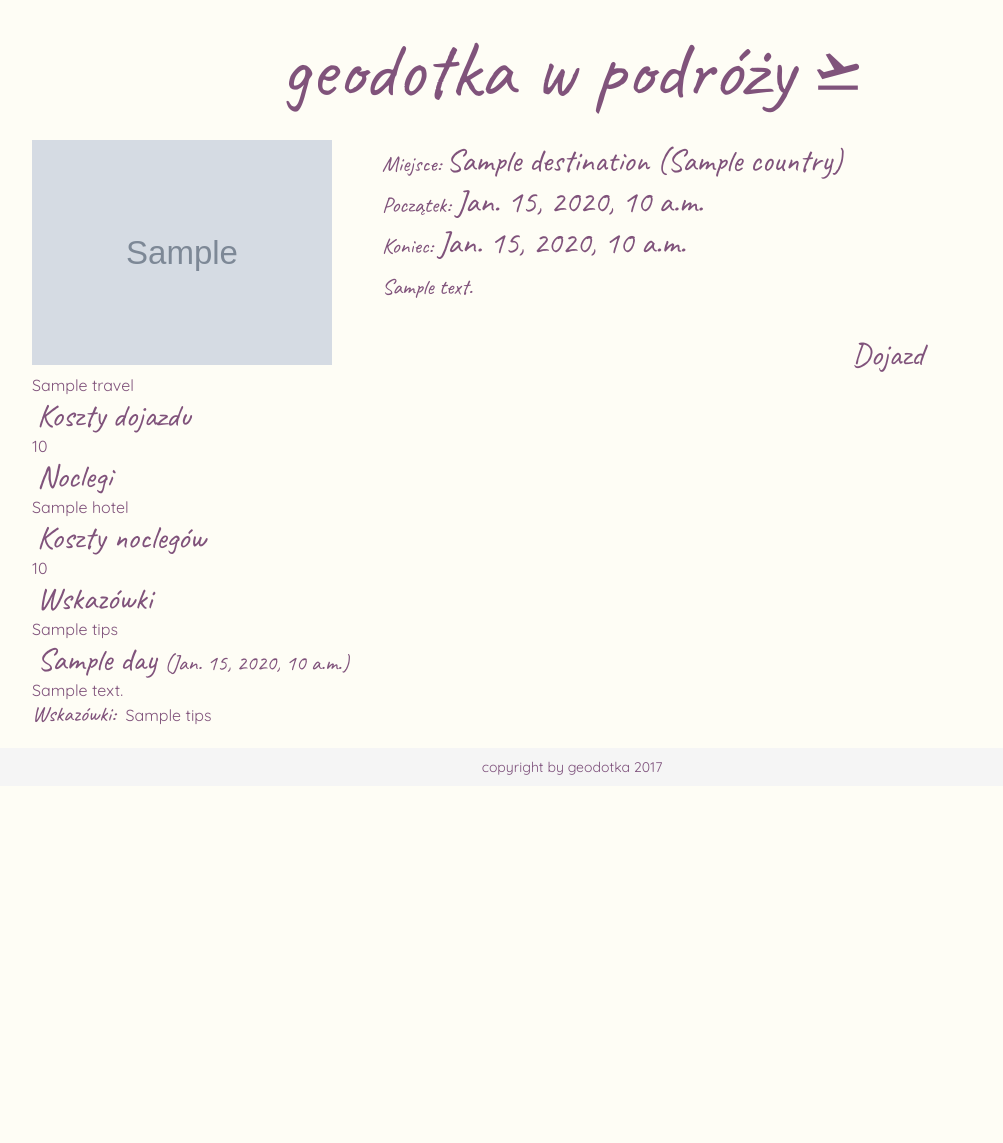
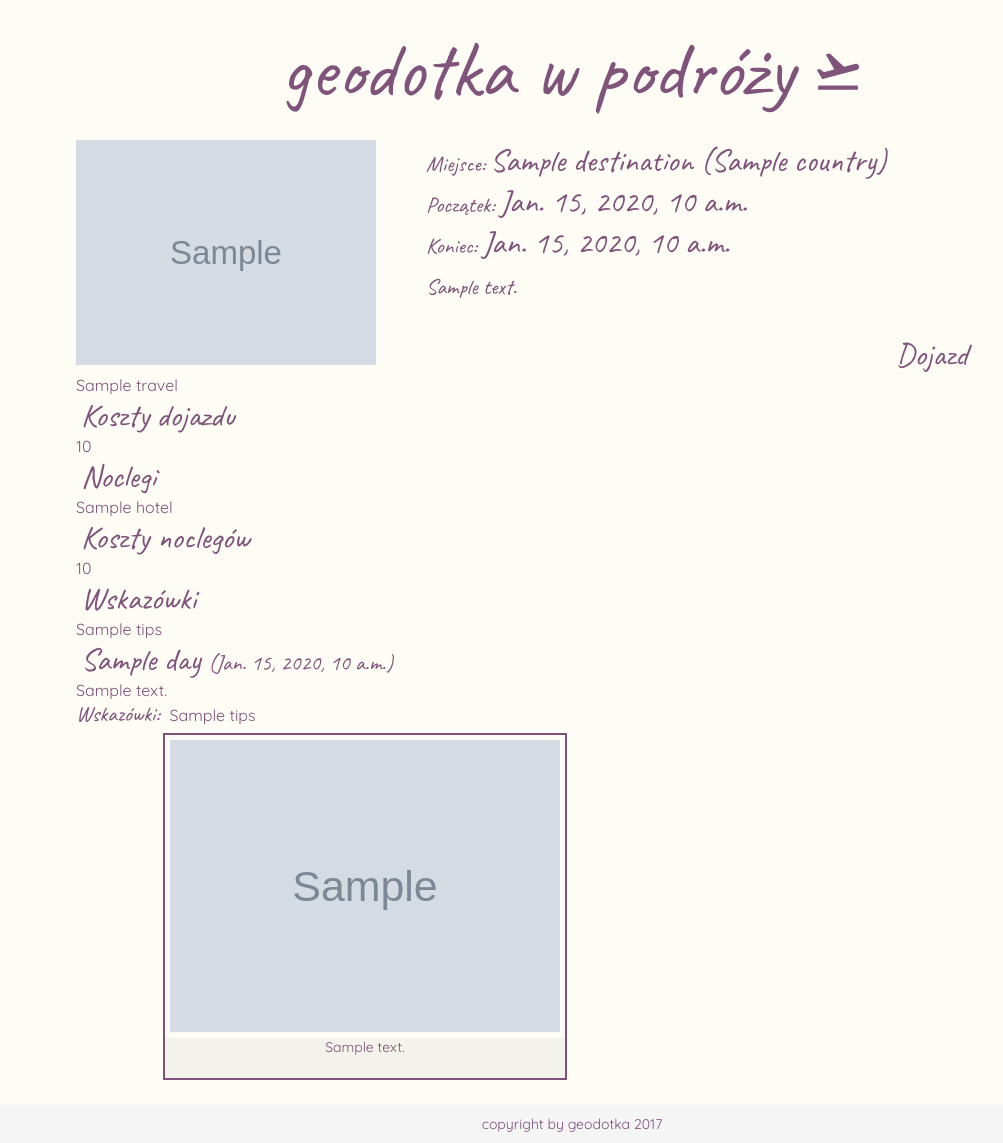
Before and after one commit to geodotka/mindtrip, a Django app: template mindtrip/trips/templates/trips/trip.html in a window 1280 px wide. Shown: the part 41-1184 px from the top of the page, without its empty margins (68-1071 px from the left). Before the commit the page ends 816 px from the top, so only its background shows below. Run offline with Django 3.2, Linux system fonts and the light colour scheme; the template is opened without the code that fills it: most values are stand-ins (such as "Sample title", 1, 10 or a date in 2020); grey boxes marked "Sample" are stand-in pictures.

Commit message:
Add gallery for day.

```diff
--- a/mindtrip/static/css/main.css
+++ b/mindtrip/static/css/main.css
@@ -143,9 +143,10 @@ footer span {
 }
 
 .content {
-	padding: 0 80px;
 	min-height: 370px;
 	text-align: justify;
+	margin: 0 auto;
+	width: 80%;
 }
 
 .trip p {
@@ -182,3 +183,46 @@ footer span {
 	font-size: 22px;
 	margin-right: 10px;
 }
+
+.trip .days .trip-gallery {
+	display: flex;
+	flex-wrap: wrap;
+	max-width: 828px;
+	margin-left: auto;
+	margin-right: auto;
+}
+
+.trip .photo-container {
+	position: relative;
+	margin: 5px;
+	height: 343px;
+	width: 400px;
+	border: solid 2px rgba(76, 12, 73, 0.71);
+}
+
+.trip .trip-photo {
+	height: 302px;
+	width: 400px;
+	padding: 5px;
+	box-sizing: border-box;
+	text-align: center;
+	display: inline-block;
+	vertical-align: middle;
+}
+
+.trip .trip-photo img {
+	display: inline-block;
+	height: 100%;
+}
+
+.trip .photo-description {
+	background-color: rgba(0, 0, 0, 0.04);
+	font-size: 14px;
+	text-align: center;
+	box-sizing: border-box;
+	padding: 0 3px;
+	height: 40px;
+	width: 400px;
+	bottom: 0;
+	position: absolute;
+}
--- a/mindtrip/trips/templates/trips/trip.html
+++ b/mindtrip/trips/templates/trips/trip.html
@@ -36,6 +36,18 @@
 								<p><span>Wskazówki:</span>{{ day.tips }}</p>
 							{% endif %}
 						</article>
+						<section class="trip-gallery">
+							{% for photo in day.photos.all %}
+								<div class="photo-container">
+									<div class="trip-photo">
+										<img src="{{ photo.photo.url }}">
+									</div>
+									<div class="photo-description">
+										<p>{{ photo.description }}</p>
+									</div>
+								</div>
+							{% endfor %}
+						</section>
 					{% endfor %}
 				</section>
 			{% endif %}
```
